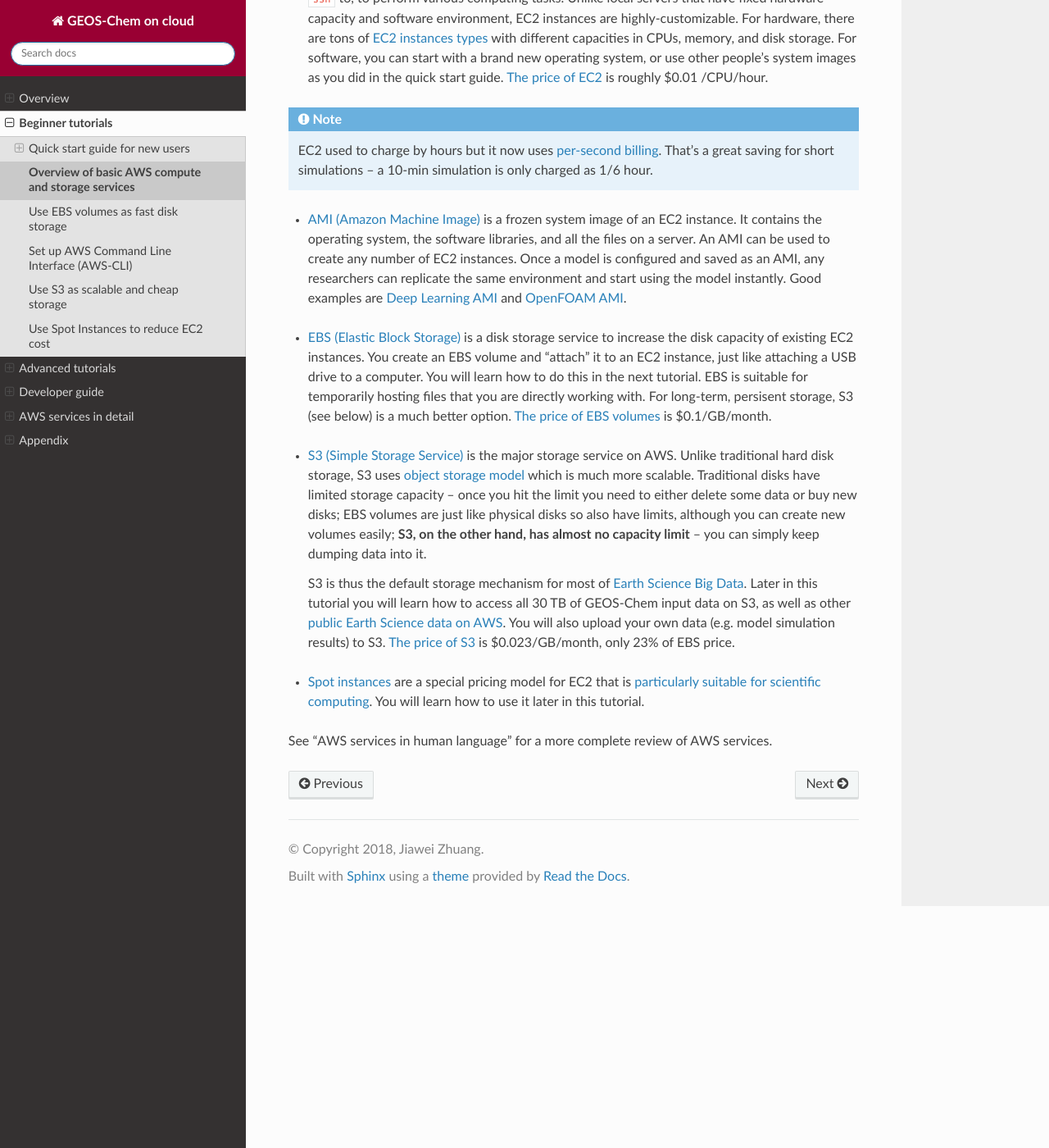
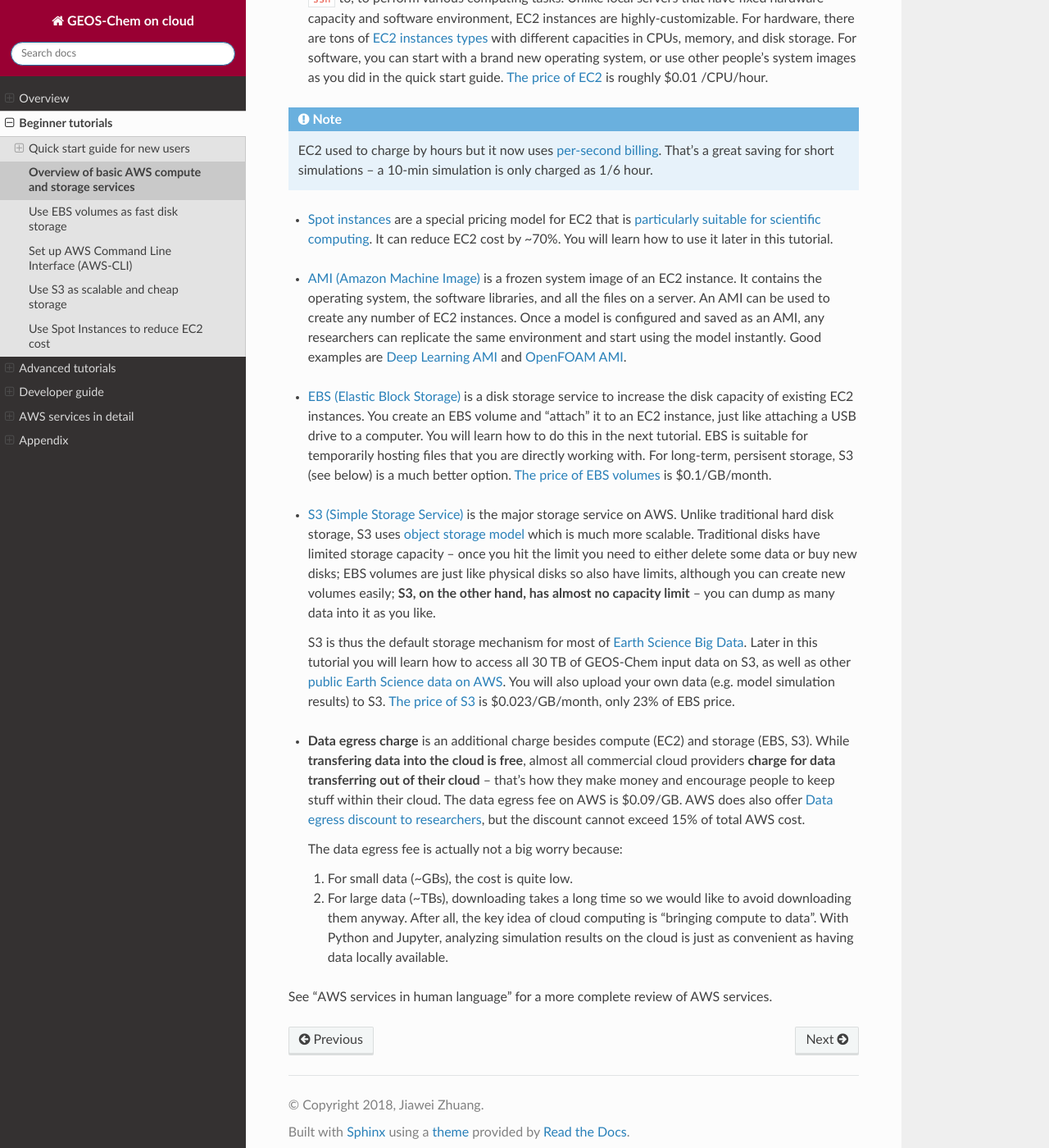
Before and after one commit to geoschem/geos-chem-cloud, a Sphinx documentation site: the page built from doc/source/chapter02_beginner-tutorial/basic-aws-services.rst, in a window 1280 px wide and 1400 px high, scrolled down 1018 px. Shown: the whole window at 82% size. Built offline with Sphinx 7.4.7 and the Read the Docs theme 2.0.0, drawn with Linux system fonts in a browser that asks for light colours; some of the changed text lies outside the part shown.

Commit message:
Add data egress paragraph

```diff
--- a/doc/source/chapter02_beginner-tutorial/basic-aws-services.rst
+++ b/doc/source/chapter02_beginner-tutorial/basic-aws-services.rst
@@ -3,11 +3,11 @@
 
 In the quick start guide, you have used **EC2 (Elastic Compute Cloud)** to perform simulations and data analysis. Unlike your local server, cloud platforms are designed to be ephemeral -- you can launch or shut down servers at any time. No up-front investment, no hardware maintenance. This flexibility is a great advantage of cloud platforms, but it also means that you need to care special care of your data. On local servers, one can simply log out after the work is done. But if you simply terminate your cloud server, all data will disappear. Instead of keeping your server running (which incurs hourly cost), a much cheaper and cleverer way is to move data to other storage services.
 
-AWS has hundreds of services (shown in the main console; see the figure below), and EC2 is just one them. Fortunately, a tiny subset of services is enough for scientific computing. The two biggest services are **EC2** for compute and **S3** for storage. Tons of other services are targetted at IT/Bussiness applications that scientists can safely ignore:
+AWS has hundreds of services (shown in the main console; see the figure below), and EC2 is just one them. Fortunately, a tiny subset of services is enough for scientific computing. The most important services are **EC2** for compute and **S3** for storage. Tons of other services are targetted at IT/Bussiness applications that scientists can safely ignore:
 
 .. image:: img/aws_services.png
 
-In this section you will familarize yourself with following concepts and their costs: EC2, AMI, EBS, S3, Data egress charge, and Spot Instances.
+In this section you will familarize yourself with the following concepts and their costs: EC2, Spot Instances, AMI, EBS, S3, and Data egress charge.
 
 - `EC2 (Elastic Compute Cloud) <https://aws.amazon.com/ec2/>`_ is the major computing service. You can create any number of servers (called "EC2 instances" in AWS context). They are just like normal servers that you can ``ssh`` to, to perform various computing tasks. Unlike local servers that have fixed hardware capacity and software environment, EC2 instances are highly-customizable. For hardware, there are tons of `EC2 instances types <https://aws.amazon.com/ec2/instance-types/>`_ with different capacities in CPUs, memory, and disk storage. For software, you can start with a brand new operating system, or use other people's system images as you did in the quick start guide. `The price of EC2 <https://aws.amazon.com/ec2/pricing/>`_ is roughly $0.01 /CPU/hour.
 
@@ -15,14 +15,22 @@
 
   EC2 used to charge by hours but it now uses `per-second billing <https://aws.amazon.com/blogs/aws/new-per-second-billing-for-ec2-instances-and-ebs-volumes/>`_. That's a great saving for short simulations -- a 10-min simulation is only charged as 1/6 hour.
 
+- `Spot instances <https://aws.amazon.com/ec2/spot/>`_ are a special pricing model for EC2 that is `particularly suitable for scientific computing <https://aws.amazon.com/ec2/spot/spot-and-science/>`_. It can reduce EC2 cost by ~70%. You will learn how to use it later in this tutorial.
+
 * `AMI (Amazon Machine Image) <https://docs.aws.amazon.com/AWSEC2/latest/UserGuide/AMIs.html>`_ is a frozen system image of an EC2 instance. It contains the operating system, the software libraries, and all the files on a server. An AMI can be used to create any number of EC2 instances. Once a model is configured and saved as an AMI, any researchers can replicate the same environment and start using the model instantly. Good examples are `Deep Learning AMI <https://aws.amazon.com/marketplace/pp/B077GCH38C>`_ and `OpenFOAM AMI <https://aws.amazon.com/marketplace/pp/B017AHYO16>`_.
 
 - `EBS (Elastic Block Storage) <https://aws.amazon.com/ebs/>`_ is a disk storage service to increase the disk capacity of existing EC2 instances. You create an EBS volume and "attach" it to an EC2 instance, just like attaching a USB drive to a computer. You will learn how to do this in the next tutorial. EBS is suitable for temporarily hosting files that you are directly working with. For long-term, persisent storage, S3 (see below) is a much better option. `The price of EBS volumes <https://aws.amazon.com/ebs/pricing/>`_ is $0.1/GB/month.
 
-* `S3 (Simple Storage Service) <https://aws.amazon.com/s3/>`_ is the major storage service on AWS. Unlike traditional hard disk storage, S3 uses `object storage model <https://en.wikipedia.org/wiki/Object_storage>`_ which is much more scalable. Traditional disks have limited storage capacity -- once you hit the limit you need to either delete some data or buy new disks; EBS volumes are just like physical disks so also have limits, although you can create new volumes easily; **S3, on the other hand, has almost no capacity limit** -- you can simply keep dumping data into it.
+* `S3 (Simple Storage Service) <https://aws.amazon.com/s3/>`_ is the major storage service on AWS. Unlike traditional hard disk storage, S3 uses `object storage model <https://en.wikipedia.org/wiki/Object_storage>`_ which is much more scalable. Traditional disks have limited storage capacity -- once you hit the limit you need to either delete some data or buy new disks; EBS volumes are just like physical disks so also have limits, although you can create new volumes easily; **S3, on the other hand, has almost no capacity limit** -- you can dump as many data into it as you like.
 
   S3 is thus the default storage mechanism for most of :ref:`Earth Science Big Data <earth-data-label>`. Later in this tutorial you will learn how to access all 30 TB of GEOS-Chem input data on S3, as well as other  `public Earth Science data on AWS <https://aws.amazon.com/earth/>`_. You will also upload your own data (e.g. model simulation results) to S3. `The price of S3 <https://aws.amazon.com/ebs/pricing/>`_ is $0.023/GB/month, only 23% of EBS price.
 
-- `Spot instances <https://aws.amazon.com/ec2/spot/>`_ are a special pricing model for EC2 that is `particularly suitable for scientific computing <https://aws.amazon.com/ec2/spot/spot-and-science/>`_. You will learn how to use it later in this tutorial.
+- **Data egress charge** is an additional charge besides compute (EC2) and storage (EBS, S3). While **transfering data into the cloud is free**, almost all commercial cloud providers **charge for data transferring out of their cloud** -- that's how they make money and encourage people to keep stuff within their cloud. The data egress fee on AWS is $0.09/GB. AWS does also offer `Data egress discount to researchers <https://aws.amazon.com/blogs/publicsector/aws-offers-data-egress-discount-to-researchers/>`_, but the discount cannot exceed 15% of total AWS cost.
+
+  The data egress fee is actually not a big worry because:
+
+  (1) For small data (~GBs), the cost is quite low.
+  (2) For large data (~TBs), downloading takes a long time so we would like to avoid downloading them anyway. After all, the key idea of cloud computing is "bringing compute to data". With Python and Jupyter, analyzing simulation results on the cloud is just as convenient as having data locally available.
+
 
 See "AWS services in human language" for a more complete review of AWS services.
```
